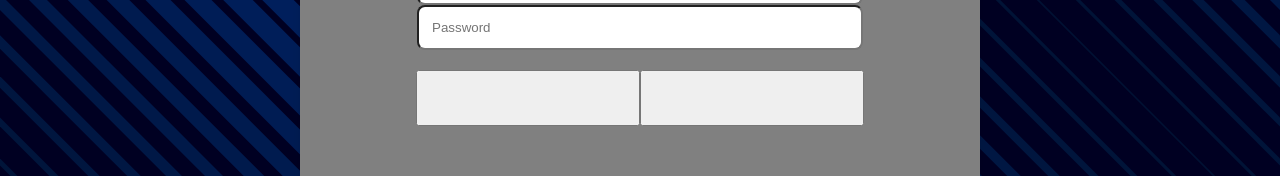
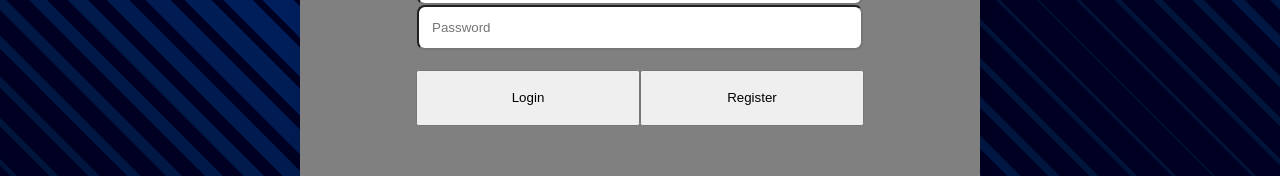
Before and after one commit to Damon-Martin/ChatApp, a React (Create React App) app in the folder client-side/: page / in a window 1280 px wide. Shown: the part 398-574 px from the top of the page. Built offline with nearby package versions, Linux system fonts and the light colour scheme.

Commit message:
Added Text to Buttons

```diff
--- a/client-side/src/components-small/login-btn/login-btn.jsx
+++ b/client-side/src/components-small/login-btn/login-btn.jsx
@@ -3,7 +3,12 @@
     height: '100%',
 }
 
-function LoginBtn() {
+function LoginBtn({text}) {
+    if ({text}) {
+        return (
+            <button style={styles}>{text}</button>
+        )
+    }
     return (
         <button style={styles}/>
     )
--- a/client-side/src/components/login-card.jsx
+++ b/client-side/src/components/login-card.jsx
@@ -59,8 +59,8 @@
 
             {/* Button container aligned to the right */}
             <div style={buttonContainerStyle}>
-                <LoginBtn />
-                <LoginBtn />
+                <LoginBtn text='Login'/>
+                <LoginBtn text='Register'/>
             </div>
         </form>
     );
```
